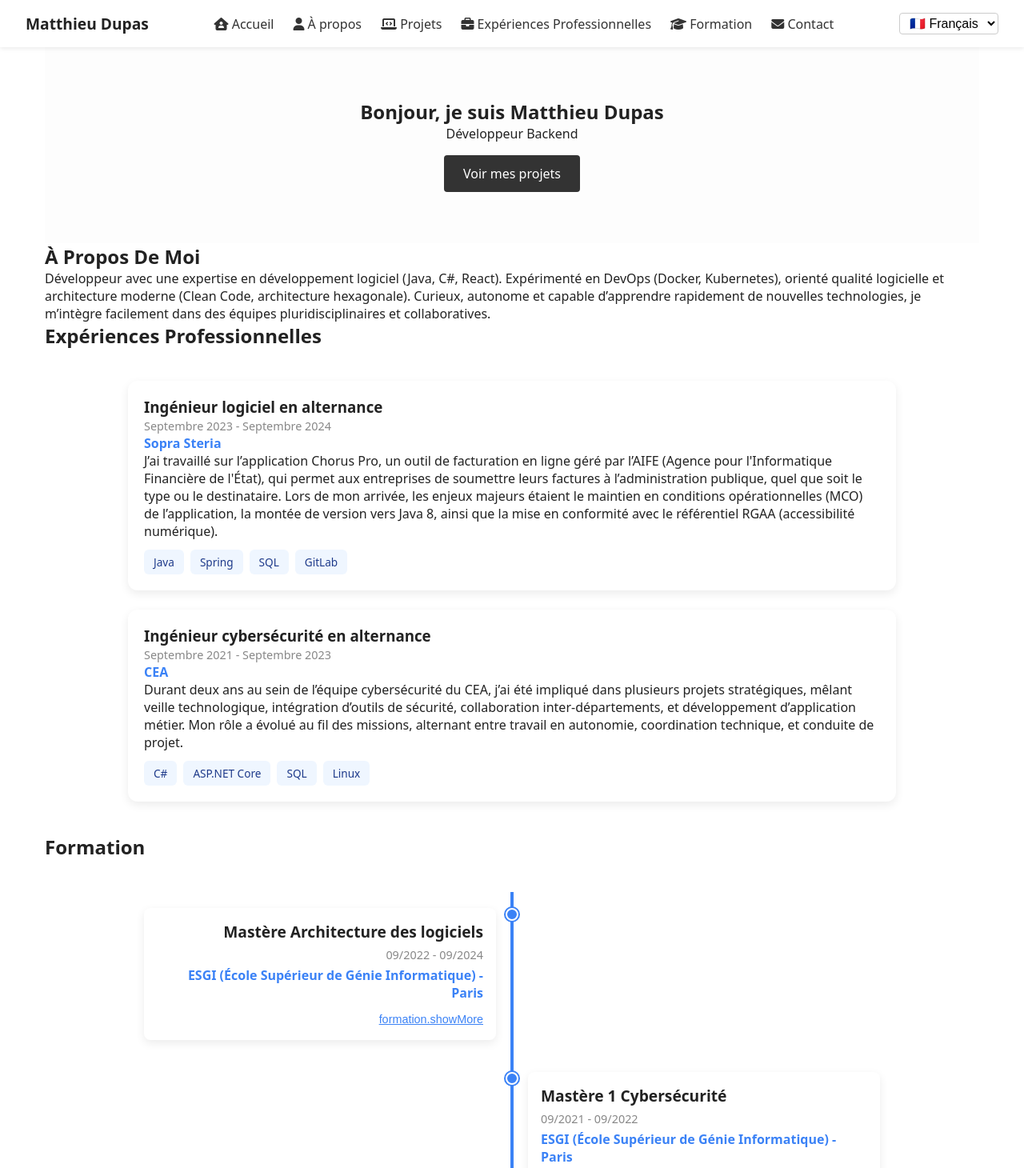
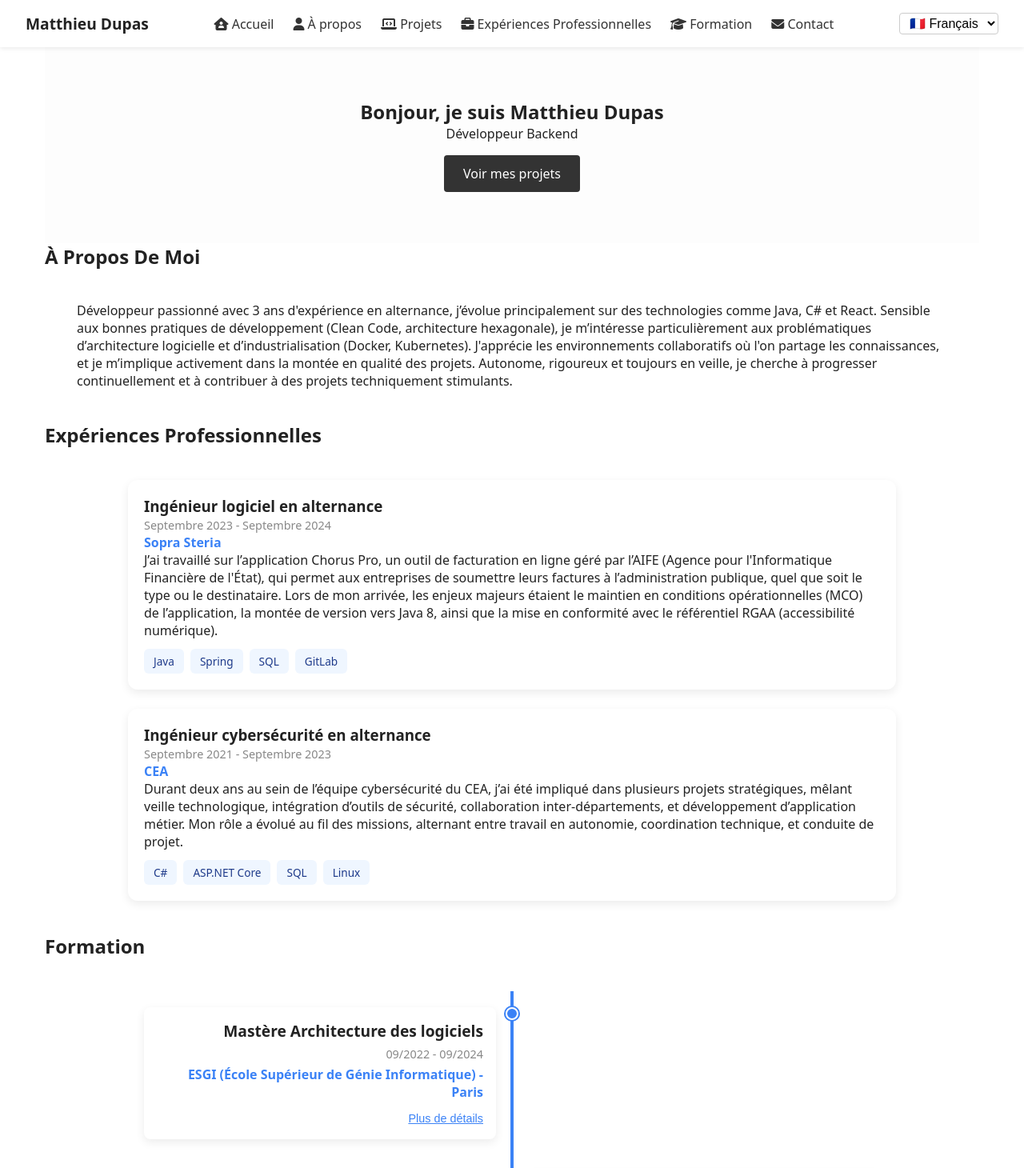
Before and after one commit to matthieudupas/portfolio, a React (Vite) app: page / in a window 1280 px wide. Shown: the top 1460 px of the page at 80% size. Built offline with nearby package versions, Linux system fonts and the light colour scheme.

Commit message:
feat(about): Improve text content and add styling enhancements

```diff
--- a/src/locales/en.json
+++ b/src/locales/en.json
@@ -13,5 +13,13 @@
   },
   "contact": {
     "title": "Contact Me"
+  },
+  "about": {
+    "title": "About Me",
+    "content": "Passionate developer with 3 years of experience through a work-study program, mainly working with technologies like Java, C#, and React. I have a strong interest in software architecture and development best practices (Clean Code, hexagonal architecture), as well as DevOps tools such as Docker and Kubernetes. I enjoy collaborative environments where knowledge sharing is encouraged, and I actively contribute to improving code quality. Autonomous, detail-oriented, and always eager to learn, I'm driven by the desire to grow and work on technically challenging projects."
+  },
+  "formation": {
+    "showMore": "More details",
+    "showLess": "Less details"
   }
 }
--- a/src/locales/fr.json
+++ b/src/locales/fr.json
@@ -13,5 +13,13 @@
   },
   "contact": {
     "title": "Contactez Moi"
+  },
+  "about": {
+    "title": "À Propos De Moi",
+    "content": "Développeur passionné avec 3 ans d'expérience en alternance, j’évolue principalement sur des technologies comme Java, C# et React. Sensible aux bonnes pratiques de développement (Clean Code, architecture hexagonale), je m’intéresse particulièrement aux problématiques d’architecture logicielle et d’industrialisation (Docker, Kubernetes). J'apprécie les environnements collaboratifs où l'on partage les connaissances, et je m’implique activement dans la montée en qualité des projets. Autonome, rigoureux et toujours en veille, je cherche à progresser continuellement et à contribuer à des projets techniquement stimulants."
+  },
+  "formation": {
+    "showMore": "Plus de détails",
+    "showLess": "Moins de détails"
   }
 }
--- a/src/sections/about/About.module.css
+++ b/src/sections/about/About.module.css
@@ -1,3 +1,3 @@
-.about {
-
+.about p {
+    margin: 40px;
 }
--- a/src/sections/about/About.tsx
+++ b/src/sections/about/About.tsx
@@ -1,15 +1,13 @@
 import styles from "./About.module.css";
+import {useTranslation} from "react-i18next";
 
 export default function About() {
+    const {t} = useTranslation();
+
     return (
         <section id="about" className={styles.about}>
-            <h1>À Propos De Moi</h1>
-            <p>
-                Développeur avec une expertise en développement logiciel (Java, C#, React). Expérimenté en
-                DevOps (Docker, Kubernetes), orienté qualité logicielle et architecture moderne (Clean Code, architecture
-                hexagonale). Curieux, autonome et capable d’apprendre rapidement de nouvelles technologies, je m’intègre
-                facilement dans des équipes pluridisciplinaires et collaboratives.
-            </p>
+            <h1>{t('about.title')}</h1>
+            <p>{t('about.content')}</p>
         </section>
     )
 }
```
